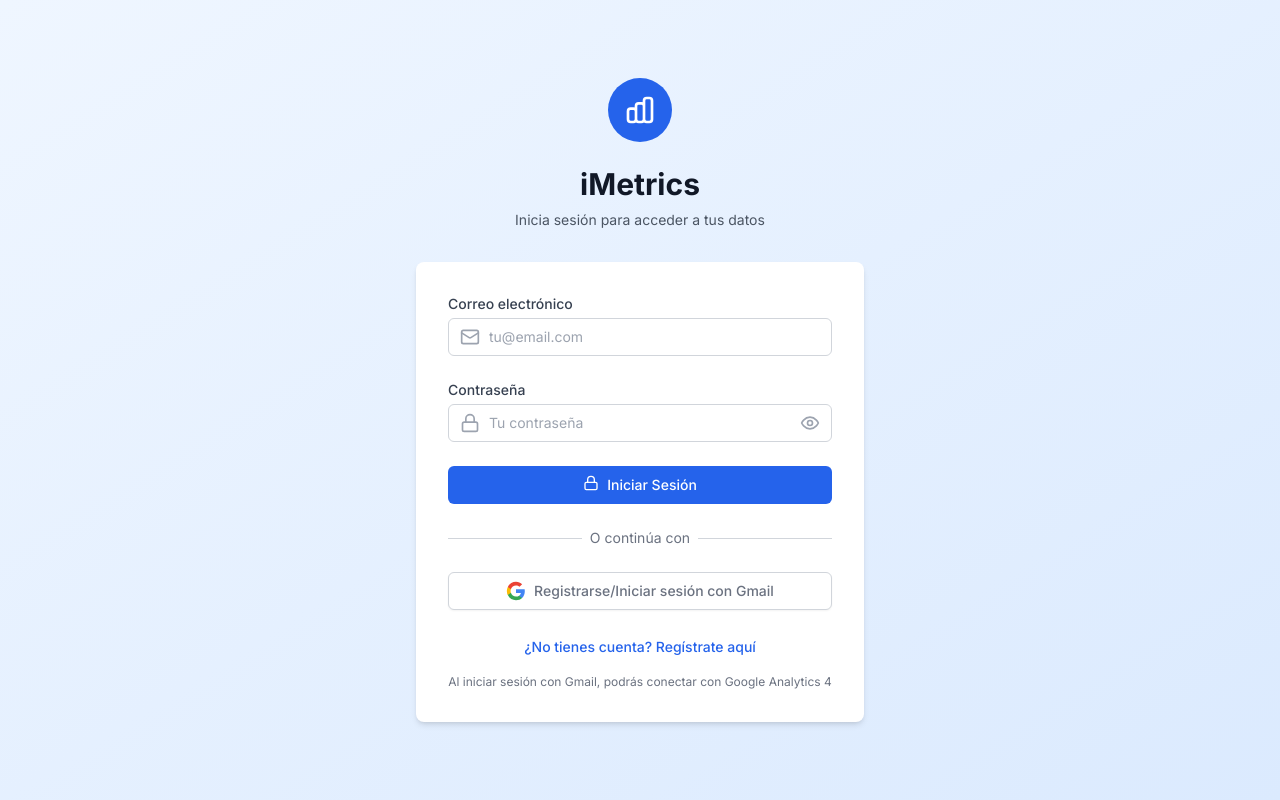
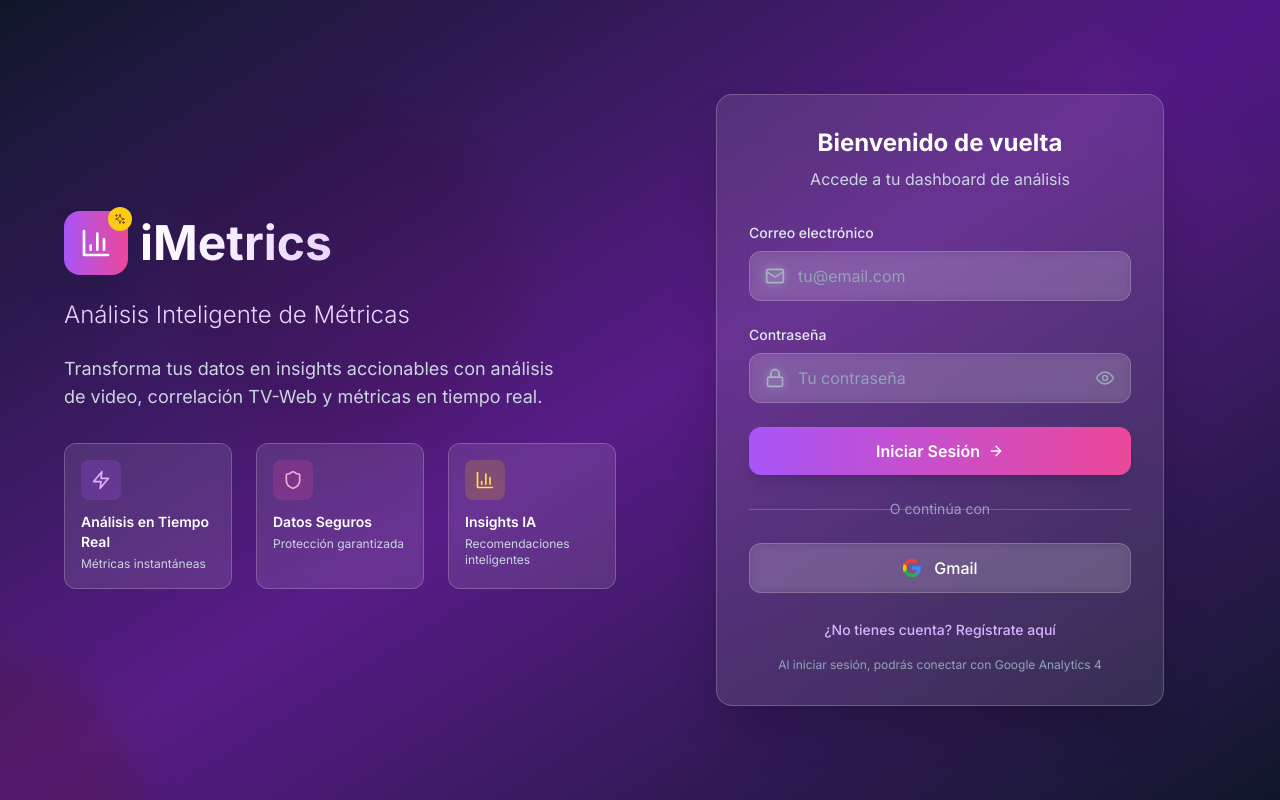
Before and after one commit to brifyai/TV-radio, a React (Create React App) app: page /login in a window 1280 px wide. Built offline with nearby package versions, Linux system fonts and the light colour scheme; no server answers.

Commit message:
feat: Rediseño completo de la página de login con diseño moderno

```diff
--- a/src/components/Auth/Login.js
+++ b/src/components/Auth/Login.js
@@ -2,7 +2,7 @@
 import { useAuth } from '../../contexts/AuthContext';
 import { useGoogleAnalytics } from '../../contexts/GoogleAnalyticsContext';
 import LoadingSpinner from '../UI/LoadingSpinner';
-import { Mail, Lock, User, AlertCircle, CheckCircle, Eye, EyeOff } from 'lucide-react';
+import { Mail, Lock, User, AlertCircle, CheckCircle, Eye, EyeOff, BarChart3, Sparkles, ArrowRight, Shield, Zap } from 'lucide-react';
 
 const Login = () => {
   const { signInWithEmail, signUpWithEmail, signInWithGoogle } = useAuth();
@@ -110,43 +110,102 @@
   };
 
   return (
-    <div className="min-h-screen bg-gradient-to-br from-primary-50 to-primary-100 flex items-center justify-center py-12 px-4 sm:px-6 lg:px-8">
-      <div className="max-w-md w-full space-y-8">
-        <div>
-          <div className="mx-auto h-16 w-16 bg-primary-600 rounded-full flex items-center justify-center">
-            <svg className="h-8 w-8 text-white" fill="none" viewBox="0 0 24 24" stroke="currentColor">
-              <path strokeLinecap="round" strokeLinejoin="round" strokeWidth={2} d="M9 19v-6a2 2 0 00-2-2H5a2 2 0 00-2 2v6a2 2 0 002 2h2a2 2 0 002-2zm0 0V9a2 2 0 012-2h2a2 2 0 012 2v10m-6 0a2 2 0 002 2h2a2 2 0 002-2m0 0V5a2 2 0 012-2h2a2 2 0 012 2v14a2 2 0 01-2 2h-2a2 2 0 01-2-2z" />
-            </svg>
+    <div className="min-h-screen bg-gradient-to-br from-slate-900 via-purple-900 to-slate-900 relative overflow-hidden">
+      {/* Animated Background Elements */}
+      <div className="absolute inset-0 overflow-hidden">
+        <div className="absolute -top-40 -right-40 w-80 h-80 bg-purple-500 rounded-full mix-blend-multiply filter blur-xl opacity-20 animate-blob"></div>
+        <div className="absolute -bottom-40 -left-40 w-80 h-80 bg-yellow-500 rounded-full mix-blend-multiply filter blur-xl opacity-20 animate-blob animation-delay-2000"></div>
+        <div className="absolute top-40 left-40 w-80 h-80 bg-pink-500 rounded-full mix-blend-multiply filter blur-xl opacity-20 animate-blob animation-delay-4000"></div>
       </div>
-          <h2 className="mt-6 text-center text-3xl font-extrabold text-gray-900">
+
+      {/* Main Content */}
+      <div className="relative z-10 min-h-screen flex items-center justify-center py-12 px-4 sm:px-6 lg:px-8">
+        <div className="max-w-6xl w-full grid lg:grid-cols-2 gap-12 items-center">
+
+          {/* Left Side - Branding & Features */}
+          <div className="text-center lg:text-left space-y-8">
+            <div className="space-y-6">
+              <div className="flex items-center justify-center lg:justify-start space-x-3">
+                <div className="relative">
+                  <div className="w-16 h-16 bg-gradient-to-r from-purple-500 to-pink-500 rounded-2xl flex items-center justify-center shadow-2xl">
+                    <BarChart3 className="h-8 w-8 text-white" />
+                  </div>
+                  <div className="absolute -top-1 -right-1 w-6 h-6 bg-yellow-400 rounded-full flex items-center justify-center">
+                    <Sparkles className="h-3 w-3 text-yellow-800" />
+                  </div>
+                </div>
+                <h1 className="text-4xl lg:text-5xl font-bold bg-gradient-to-r from-white to-purple-200 bg-clip-text text-transparent">
                   iMetrics
-          </h2>
-          <p className="mt-2 text-center text-sm text-gray-600">
-            {isLogin ? 'Inicia sesión para acceder a tus datos' : 'Crea tu cuenta para comenzar'}
+                </h1>
+              </div>
+
+              <p className="text-xl lg:text-2xl text-purple-200 font-light">
+                Análisis Inteligente de Métricas
+              </p>
+
+              <p className="text-lg text-slate-300 max-w-lg mx-auto lg:mx-0">
+                Transforma tus datos en insights accionables con análisis de video, correlación TV-Web y métricas en tiempo real.
               </p>
             </div>
 
-        <div className="bg-white rounded-lg shadow-md p-8">
+            {/* Features Grid */}
+            <div className="grid grid-cols-1 sm:grid-cols-3 gap-6 max-w-2xl mx-auto lg:mx-0">
+              <div className="bg-white/10 backdrop-blur-sm rounded-xl p-4 border border-white/20">
+                <div className="w-10 h-10 bg-purple-500/20 rounded-lg flex items-center justify-center mb-3 mx-auto lg:mx-0">
+                  <Zap className="h-5 w-5 text-purple-300" />
+                </div>
+                <h3 className="font-semibold text-white text-sm">Análisis en Tiempo Real</h3>
+                <p className="text-slate-300 text-xs mt-1">Métricas instantáneas</p>
+              </div>
+
+              <div className="bg-white/10 backdrop-blur-sm rounded-xl p-4 border border-white/20">
+                <div className="w-10 h-10 bg-pink-500/20 rounded-lg flex items-center justify-center mb-3 mx-auto lg:mx-0">
+                  <Shield className="h-5 w-5 text-pink-300" />
+                </div>
+                <h3 className="font-semibold text-white text-sm">Datos Seguros</h3>
+                <p className="text-slate-300 text-xs mt-1">Protección garantizada</p>
+              </div>
+
+              <div className="bg-white/10 backdrop-blur-sm rounded-xl p-4 border border-white/20">
+                <div className="w-10 h-10 bg-yellow-500/20 rounded-lg flex items-center justify-center mb-3 mx-auto lg:mx-0">
+                  <BarChart3 className="h-5 w-5 text-yellow-300" />
+                </div>
+                <h3 className="font-semibold text-white text-sm">Insights IA</h3>
+                <p className="text-slate-300 text-xs mt-1">Recomendaciones inteligentes</p>
+              </div>
+            </div>
+          </div>
+
+          {/* Right Side - Login Form */}
+          <div className="w-full max-w-md mx-auto">
+            <div className="bg-white/10 backdrop-blur-xl rounded-2xl shadow-2xl p-8 border border-white/20">
+
+              {/* Header */}
+              <div className="text-center mb-8">
+                <h2 className="text-2xl font-bold text-white mb-2">
+                  {isLogin ? 'Bienvenido de vuelta' : 'Crea tu cuenta'}
+                </h2>
+                <p className="text-slate-300">
+                  {isLogin ? 'Accede a tu dashboard de análisis' : 'Comienza tu análisis inteligente'}
+                </p>
+              </div>
+
               {/* Error Alert */}
               {error && (
-            <div className="mb-4 bg-danger-50 border border-danger-200 rounded-md p-4">
-              <div className="flex">
-                <AlertCircle className="h-5 w-5 text-danger-400" />
-                <div className="ml-3">
-                  <p className="text-sm text-danger-700">{error}</p>
-                </div>
+                <div className="mb-6 bg-red-500/20 border border-red-500/30 rounded-xl p-4 backdrop-blur-sm">
+                  <div className="flex items-center">
+                    <AlertCircle className="h-5 w-5 text-red-300 mr-3 flex-shrink-0" />
+                    <p className="text-sm text-red-200">{error}</p>
                   </div>
                 </div>
               )}
 
               {/* Success Alert */}
               {success && (
-            <div className="mb-4 bg-success-50 border border-success-200 rounded-md p-4">
-              <div className="flex">
-                <CheckCircle className="h-5 w-5 text-success-400" />
-                <div className="ml-3">
-                  <p className="text-sm text-success-700">{success}</p>
-                </div>
+                <div className="mb-6 bg-green-500/20 border border-green-500/30 rounded-xl p-4 backdrop-blur-sm">
+                  <div className="flex items-center">
+                    <CheckCircle className="h-5 w-5 text-green-300 mr-3 flex-shrink-0" />
+                    <p className="text-sm text-green-200">{success}</p>
                   </div>
                 </div>
               )}
@@ -154,13 +213,13 @@
               <form className="space-y-6" onSubmit={handleEmailAuth}>
                 {/* Full Name Field - Only for Signup */}
                 {!isLogin && (
-              <div>
-                <label htmlFor="fullName" className="block text-sm font-medium text-gray-700">
+                  <div className="space-y-2">
+                    <label htmlFor="fullName" className="block text-sm font-medium text-slate-200">
                       Nombre completo
                     </label>
-                <div className="mt-1 relative">
-                  <div className="absolute inset-y-0 left-0 pl-3 flex items-center pointer-events-none">
-                    <User className="h-5 w-5 text-gray-400" />
+                    <div className="relative">
+                      <div className="absolute inset-y-0 left-0 pl-4 flex items-center pointer-events-none">
+                        <User className="h-5 w-5 text-slate-400" />
                       </div>
                       <input
                         id="fullName"
@@ -169,7 +228,7 @@
                         required={!isLogin}
                         value={formData.fullName}
                         onChange={handleInputChange}
-                    className="appearance-none block w-full pl-10 pr-3 py-2 border border-gray-300 rounded-md placeholder-gray-400 focus:outline-none focus:ring-primary-500 focus:border-primary-500 sm:text-sm"
+                        className="w-full pl-12 pr-4 py-3 bg-white/10 border border-white/20 rounded-xl text-white placeholder-slate-400 focus:outline-none focus:ring-2 focus:ring-purple-500 focus:border-transparent backdrop-blur-sm transition-all duration-200"
                         placeholder="Tu nombre completo"
                       />
                     </div>
@@ -177,13 +236,13 @@
                 )}
 
                 {/* Email Field */}
-            <div>
-              <label htmlFor="email" className="block text-sm font-medium text-gray-700">
+                <div className="space-y-2">
+                  <label htmlFor="email" className="block text-sm font-medium text-slate-200">
                     Correo electrónico
                   </label>
-              <div className="mt-1 relative">
-                <div className="absolute inset-y-0 left-0 pl-3 flex items-center pointer-events-none">
-                  <Mail className="h-5 w-5 text-gray-400" />
+                  <div className="relative">
+                    <div className="absolute inset-y-0 left-0 pl-4 flex items-center pointer-events-none">
+                      <Mail className="h-5 w-5 text-slate-400" />
                     </div>
                     <input
                       id="email"
@@ -193,20 +252,20 @@
                       required
                       value={formData.email}
                       onChange={handleInputChange}
-                  className="appearance-none block w-full pl-10 pr-3 py-2 border border-gray-300 rounded-md placeholder-gray-400 focus:outline-none focus:ring-primary-500 focus:border-primary-500 sm:text-sm"
+                      className="w-full pl-12 pr-4 py-3 bg-white/10 border border-white/20 rounded-xl text-white placeholder-slate-400 focus:outline-none focus:ring-2 focus:ring-purple-500 focus:border-transparent backdrop-blur-sm transition-all duration-200"
                       placeholder="tu@email.com"
                     />
                   </div>
                 </div>
 
                 {/* Password Field */}
-            <div>
-              <label htmlFor="password" className="block text-sm font-medium text-gray-700">
+                <div className="space-y-2">
+                  <label htmlFor="password" className="block text-sm font-medium text-slate-200">
                     Contraseña
                   </label>
-              <div className="mt-1 relative">
-                <div className="absolute inset-y-0 left-0 pl-3 flex items-center pointer-events-none">
-                  <Lock className="h-5 w-5 text-gray-400" />
+                  <div className="relative">
+                    <div className="absolute inset-y-0 left-0 pl-4 flex items-center pointer-events-none">
+                      <Lock className="h-5 w-5 text-slate-400" />
                     </div>
                     <input
                       id="password"
@@ -216,84 +275,71 @@
                       required
                       value={formData.password}
                       onChange={handleInputChange}
-                  className="appearance-none block w-full pl-10 pr-10 py-2 border border-gray-300 rounded-md placeholder-gray-400 focus:outline-none focus:ring-primary-500 focus:border-primary-500 sm:text-sm"
+                      className="w-full pl-12 pr-12 py-3 bg-white/10 border border-white/20 rounded-xl text-white placeholder-slate-400 focus:outline-none focus:ring-2 focus:ring-purple-500 focus:border-transparent backdrop-blur-sm transition-all duration-200"
                       placeholder={isLogin ? 'Tu contraseña' : 'Mínimo 6 caracteres'}
                     />
                     <button
                       type="button"
                       onClick={togglePasswordVisibility}
-                  className="absolute inset-y-0 right-0 pr-3 flex items-center"
+                      className="absolute inset-y-0 right-0 pr-4 flex items-center text-slate-400 hover:text-slate-300 transition-colors duration-200"
                     >
                       {showPassword ? (
-                    <EyeOff className="h-5 w-5 text-gray-400 hover:text-gray-600" />
+                        <EyeOff className="h-5 w-5" />
                       ) : (
-                    <Eye className="h-5 w-5 text-gray-400 hover:text-gray-600" />
+                        <Eye className="h-5 w-5" />
                       )}
                     </button>
                   </div>
                   {!isLogin && (
-                <p className="mt-1 text-xs text-gray-500">
+                    <p className="text-xs text-slate-400">
                       La contraseña debe tener al menos 6 caracteres
                     </p>
                   )}
                 </div>
 
                 {/* Submit Button */}
-            <div>
                 <button
                   type="submit"
                   disabled={loading}
-                className="group relative w-full flex justify-center py-2 px-4 border border-transparent text-sm font-medium rounded-md text-white bg-primary-600 hover:bg-primary-700 focus:outline-none focus:ring-2 focus:ring-offset-2 focus:ring-primary-500 disabled:opacity-50 disabled:cursor-not-allowed transition-colors duration-200"
+                  className="w-full bg-gradient-to-r from-purple-500 to-pink-500 hover:from-purple-600 hover:to-pink-600 text-white font-semibold py-3 px-4 rounded-xl transition-all duration-200 transform hover:scale-[1.02] disabled:opacity-50 disabled:cursor-not-allowed disabled:transform-none shadow-lg hover:shadow-xl flex items-center justify-center space-x-2"
                 >
                   {loading ? (
                     <LoadingSpinner size="sm" color="white" />
                   ) : (
                     <>
-                    {isLogin ? (
-                      <>
-                        <Lock className="h-4 w-4 mr-2" />
-                        Iniciar Sesión
-                      </>
-                    ) : (
-                      <>
-                        <User className="h-4 w-4 mr-2" />
-                        Crear Cuenta
-                      </>
-                    )}
+                      <span>{isLogin ? 'Iniciar Sesión' : 'Crear Cuenta'}</span>
+                      <ArrowRight className="h-4 w-4" />
                     </>
                   )}
                 </button>
-            </div>
               </form>
 
               {/* Divider */}
-          <div className="mt-6">
+              <div className="my-6">
                 <div className="relative">
                   <div className="absolute inset-0 flex items-center">
-                <div className="w-full border-t border-gray-300" />
+                    <div className="w-full border-t border-white/20"></div>
                   </div>
                   <div className="relative flex justify-center text-sm">
-                <span className="px-2 bg-white text-gray-500">O continúa con</span>
+                    <span className="px-4 bg-transparent text-slate-400">O continúa con</span>
                   </div>
                 </div>
               </div>
 
               {/* Google OAuth Button */}
-          <div className="mt-6">
               <button
                 onClick={handleGoogleAuth}
                 disabled={loading}
-              className="w-full inline-flex justify-center py-2 px-4 border border-gray-300 rounded-md shadow-sm bg-white text-sm font-medium text-gray-500 hover:bg-gray-50 focus:outline-none focus:ring-2 focus:ring-offset-2 focus:ring-primary-500 disabled:opacity-50 disabled:cursor-not-allowed transition-colors duration-200"
+                className="w-full bg-white/10 hover:bg-white/20 border border-white/20 text-white font-medium py-3 px-4 rounded-xl transition-all duration-200 backdrop-blur-sm flex items-center justify-center space-x-3 disabled:opacity-50 disabled:cursor-not-allowed"
               >
-              <svg className="w-5 h-5 mr-2" viewBox="0 0 24 24">
+                <svg className="w-5 h-5" viewBox="0 0 24 24">
                   <path fill="#4285F4" d="M22.56 12.25c0-.78-.07-1.53-.2-2.25H12v4.26h5.92c-.26 1.37-1.04 2.53-2.21 3.31v2.77h3.57c2.08-1.92 3.28-4.74 3.28-8.09z"/>
                   <path fill="#34A853" d="M12 23c2.97 0 5.46-.98 7.28-2.66l-3.57-2.77c-.98.66-2.23 1.06-3.71 1.06-2.86 0-5.29-1.93-6.16-4.53H2.18v2.84C3.99 20.53 7.7 23 12 23z"/>
                   <path fill="#FBBC05" d="M5.84 14.09c-.22-.66-.35-1.36-.35-2.09s.13-1.43.35-2.09V7.07H2.18C1.43 8.55 1 10.22 1 12s.43 3.45 1.18 4.93l2.85-2.22.81-.62z"/>
                   <path fill="#EA4335" d="M12 5.38c1.62 0 3.06.56 4.21 1.64l3.15-3.15C17.45 2.09 14.97 1 12 1 7.7 1 3.99 3.47 2.18 7.07l3.66 2.84c.87-2.6 3.3-4.53 6.16-4.53z"/>
                 </svg>
-              {loading ? 'Conectando con Gmail...' : 'Registrarse/Iniciar sesión con Gmail'}
+                <span>{loading ? 'Conectando...' : 'Gmail'}</span>
               </button>
-          </div>
 
               {/* Toggle between Login/Signup */}
               <div className="mt-6 text-center">
@@ -305,7 +351,7 @@
                     setSuccess('');
                     setFormData({ email: '', password: '', fullName: '' });
                   }}
-              className="text-sm text-primary-600 hover:text-primary-500 font-medium transition-colors duration-200"
+                  className="text-sm text-purple-300 hover:text-purple-200 font-medium transition-colors duration-200"
                 >
                   {isLogin
                     ? '¿No tienes cuenta? Regístrate aquí'
@@ -316,12 +362,14 @@
 
               {/* Additional Info */}
               <div className="mt-4 text-center">
-            <p className="text-xs text-gray-500">
+                <p className="text-xs text-slate-400">
                   {isLogin
-                ? 'Al iniciar sesión con Gmail, podrás conectar con Google Analytics 4'
-                : 'Después del registro con Gmail, podrás conectar con Google Analytics 4'
+                    ? 'Al iniciar sesión, podrás conectar con Google Analytics 4'
+                    : 'Después del registro, podrás conectar con Google Analytics 4'
                   }
                 </p>
+              </div>
+            </div>
           </div>
         </div>
       </div>
--- a/src/index.css
+++ b/src/index.css
@@ -53,6 +53,34 @@
   }
 }
 
+/* Blob animation for login background */
+@keyframes blob {
+  0% {
+    transform: translate(0px, 0px) scale(1);
+  }
+  33% {
+    transform: translate(30px, -50px) scale(1.1);
+  }
+  66% {
+    transform: translate(-20px, 20px) scale(0.9);
+  }
+  100% {
+    transform: translate(0px, 0px) scale(1);
+  }
+}
+
+.animate-blob {
+  animation: blob 7s infinite;
+}
+
+.animation-delay-2000 {
+  animation-delay: 2s;
+}
+
+.animation-delay-4000 {
+  animation-delay: 4s;
+}
+
 .animate-spin {
   animation: spin 1s linear infinite;
 }
```
Lines whose indentation alone changed are shown as unchanged.
